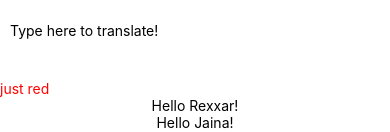
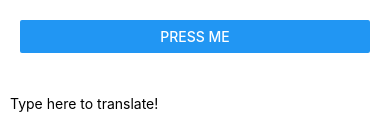
Before and after one commit to raymondSeger/test-react-native-again, a React Native app: screen / in a window 390 px wide. Shown: the top 132 px of the page. Built offline with nearby package versions, Linux system fonts and the light colour scheme.

Commit message:
test <Alert> and <Button>

```diff
--- a/App.js
+++ b/App.js
@@ -1,5 +1,5 @@
 import React from 'react';
-import { StyleSheet, Text, View, Image } from 'react-native';
+import { Alert, Button, StyleSheet, Text, View, Image } from 'react-native';
 import { Greeting } from './Greeting.js';
 import { Blink } from './Blink.js';
 import {PizzaTranslator} from "./PizzaTranslator";
@@ -11,12 +11,19 @@ const styles = StyleSheet.create({
         fontWeight: 'bold',
         fontSize: 30,
     },
+    buttonContainer: {
+        margin: 20
+    },
     red: {
         color: 'red',
     },
 });
 
 export default class App extends React.Component {
+
+    _onPressButton() {
+        Alert.alert('You tapped the button!')
+    }
 
     render() {
         let pic = {
@@ -25,6 +32,13 @@ export default class App extends React.Component {
 
         return (
             <View style={styles.container}>
+
+                <View style={styles.buttonContainer}>
+                    <Button
+                        onPress={this._onPressButton}
+                        title="Press Me"
+                    />
+                </View>
 
                 <PizzaTranslator />
 
```
